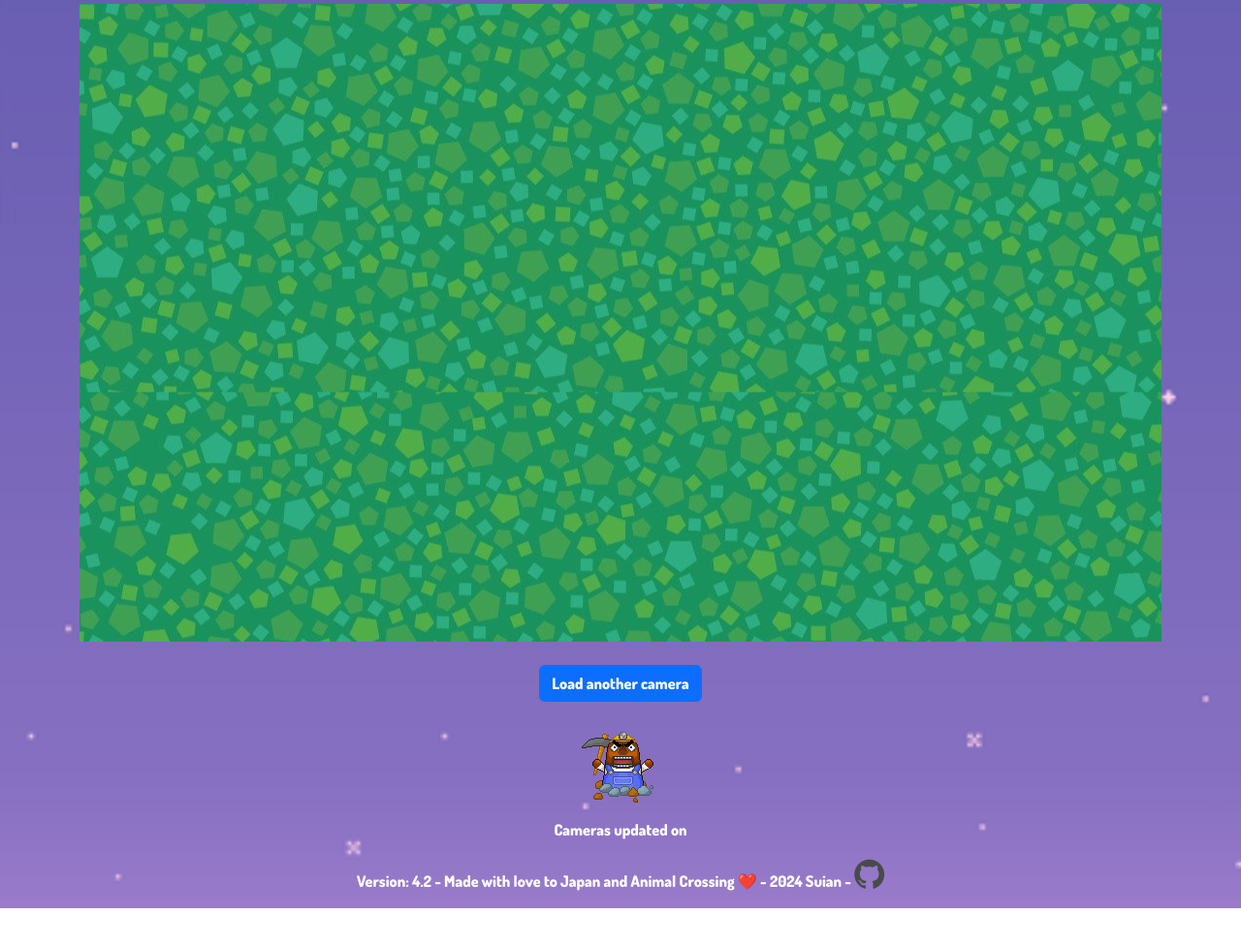
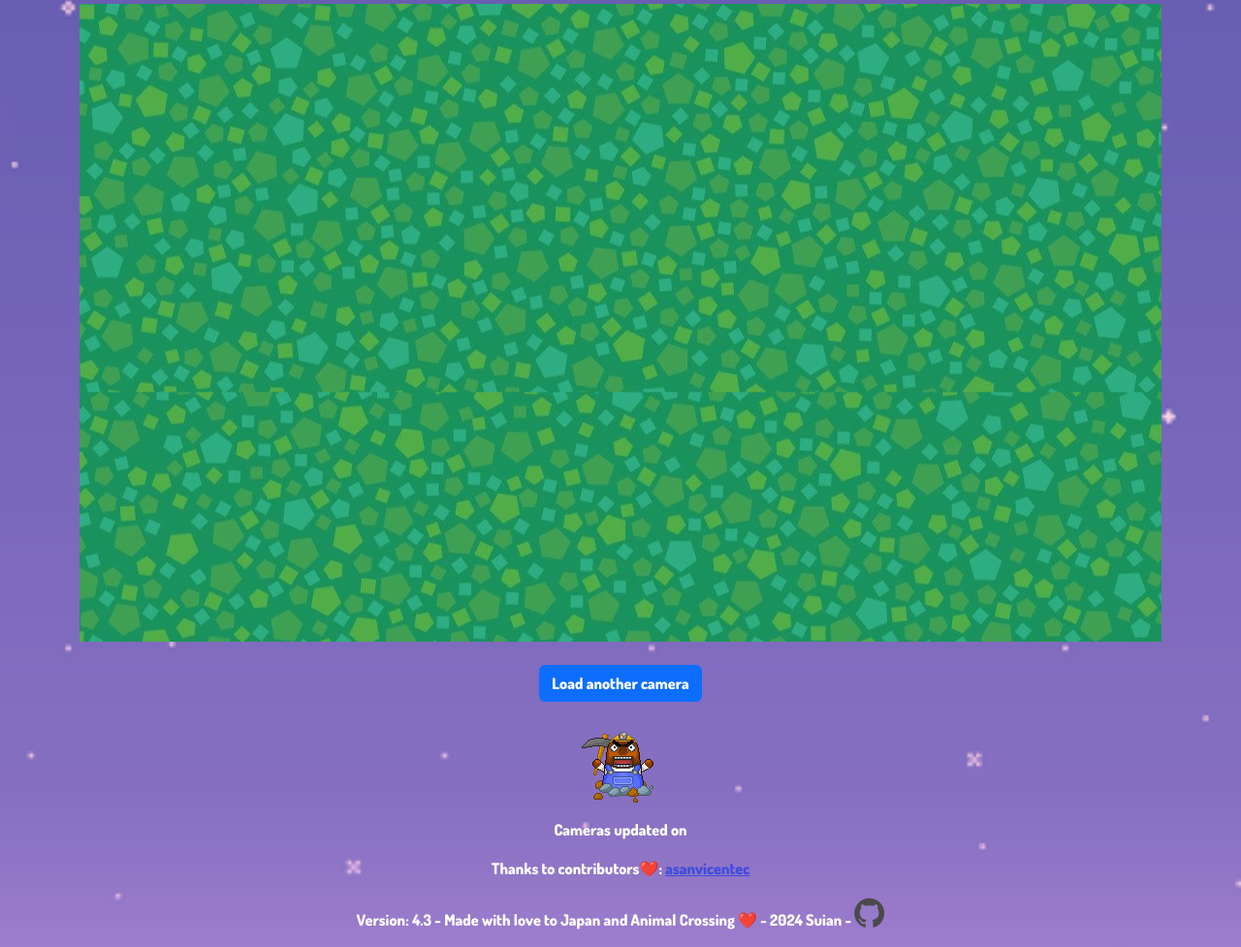
Before and after one commit to Suiah98/Japan-Crossing, a plain HTML site: page index.html in a window 1280 px wide. Shown: the part 471-1448 px from the top of the page at 97% size. Before the commit the page ends 1408 px from the top, so only its background shows below. Drawn offline with nearby package versions, Linux system fonts and the light colour scheme; no server answers; a script that the page names is missing.

Commit message:
Thanks to contributors

```diff
--- a/data/styles.css
+++ b/data/styles.css
@@ -19,7 +19,7 @@ body.night {
 
 
   a{
-    color:white;
+    color:rgb(61, 77, 221);
   }
 
   #time {
--- a/index.html
+++ b/index.html
@@ -59,8 +59,9 @@
     <div class="footer-copyright text-center py-3">
         <div id="footer">
             <p class="fecha-actualizacion">Cameras updated on <span id="fecha-actual"></span></p>
+            <p>Thanks to contributors❤️: <a target="_blank" href="https://github.com/asanvicentec">asanvicentec</a></p>
         </div>
-        Version: 4.2 - Made with love to Japan and Animal Crossing ❤️ - 2024
+        Version: 4.3 - Made with love to Japan and Animal Crossing ❤️ - 2024
         Suian - <a href="https://github.com/Suiah98" target="_blank"><i class="fa fa-github"
                 style="font-size:36px;color:#4a4a4a"></i></a>
     </div>
```
